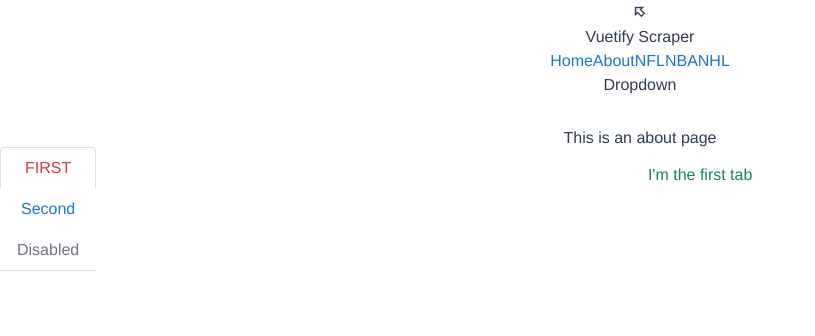
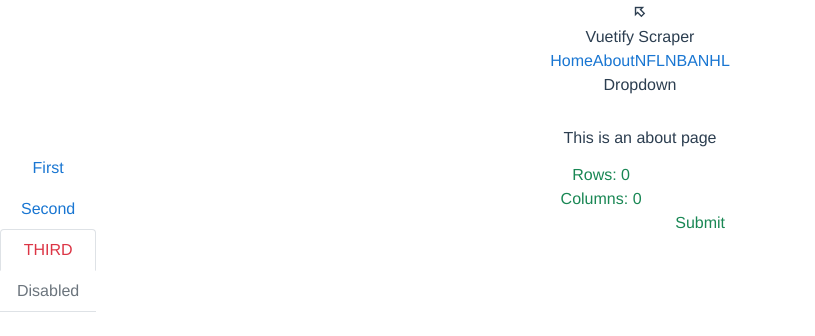
Before and after one commit to eddanieles/sports-scraper, a Vue app: page /#/about in a window 1280 px wide. Shown: the top 336 px of the page, without its empty margins (0-815 px from the left). Built offline with nearby package versions, Linux system fonts and the light colour scheme.

Commit message:
zigzag table

```diff
--- a/src/App.vue
+++ b/src/App.vue
@@ -2,9 +2,9 @@
   <div id="app">
     <v-app>
     <app-bar />
-    <v-content>
+    <v-main>
     <router-view/>
-    </v-content>
+    </v-main>
     </v-app>
   </div>
 </template>
--- a/src/views/About.vue
+++ b/src/views/About.vue
@@ -9,10 +9,19 @@
       <b-tab title="First" active><p>I'm the first tab</p></b-tab>
       <b-tab title="Second">
         <div class="h-96 bg-purple-100 flex justify-center items-center">
-          <svg xmlns="http://www.w3.org/2000/svg" viewBox="0 0 24 24" class="h-5 w-5 text-black animate-spin">
+          <svg xmlns="http://www.w3.org/2000/svg" viewBox="0 0 24 24" class="h-10 w-10 text-black animate-spin">
           <circle class="opacity-25" cx="12" cy="12" r="10" stroke="currentColor" stroke-width="4"></circle>
           <path class="opacity-75" fill="currentColor" d="M4 12a8 8 0 018-8V0C5.373 0 0 5.373 0 12h4zm2 5.291A7.962 7.962 0 014 12H0c0 3.042 1.135 5.824 3 7.938l3-2.647z"/></svg>
         </div>
+      </b-tab>
+      <b-tab title="Third" active>
+        <form action="" @submit="createTable()">
+          <p>Rows: <input type="text" v-model="rows"></p>
+          <p>Columns: <input type="text" v-model="columns"></p>
+          <button>Submit</button>
+        </form>
+
+        <table id="zigzagTable"></table>
       </b-tab>
       <b-tab title="Disabled" disabled><p>I'm a disabled tab!</p></b-tab>
     </b-tabs>
@@ -25,17 +34,21 @@
 
 <script>
   export default {
-    data: () => ({
-      items: [
+    data () {
+      return {
+        items: [
         { title: 'Click Me' },
         { title: 'Click Me' },
         { title: 'Click Me' },
         { title: 'Click Me 2' },
-      ],
-      offset: true,
-      xPosition: '',
-      yPosition: ''
-    }),
+        ],
+        offset: true,
+        xPosition: '',
+        yPosition: '',
+        rows: 0,
+        columns: 0
+      }
+    },
     computed: {
       gradient() {
         return `linear-gradient(to right, #61b${this.xPosition}, #a34${this.yPosition})`
@@ -48,6 +61,46 @@
       mousemove(event) {
         this.xPosition = event.clientX;
         this.yPosition = event.clientY;
+      },
+      createTable() {
+        const that = this;
+        let matrix = []
+        for (let rowIndex = 0; rowIndex < that.rows; rowIndex++) {
+          let currentRow = []
+          // console.log(currentRow)
+          let r = document.getElementById("zigzagTable").insertRow(rowIndex)
+
+          for (let columnIndex = 0; columnIndex < that.columns; columnIndex++) {
+            let c = r.insertCell(columnIndex)
+
+            if (columnIndex == 0) {
+              // calculate values for first row
+              currentRow.push(rowIndex + 1);
+              c.innerHTML = rowIndex + 1;
+            } else if (rowIndex == 0) {
+              // calculate columns for the first row
+              if (columnIndex % 2 == 0) {
+                currentRow.push(that.rows * columnIndex + 1)
+                c.innerHTML = that.rows * columnIndex + 1
+              } else {
+                currentRow.push(that.rows * (columnIndex + 1))
+                c.innerHTML = that.rows * (columnIndex + 1)
+              }
+            } else {
+              // calculate rest of the cells
+              if (columnIndex % 2 == 0) {
+                currentRow.push(matrix[rowIndex - 1][columnIndex] + 1)
+                c.innerHTML = matrix[rowIndex - 1][columnIndex] + 1
+              } else {
+                currentRow.push(matrix[rowIndex - 1][columnIndex] - 1)
+                c.innerHTML = matrix[rowIndex - 1][columnIndex] - 1
+              }
+            }
+
+          }
+          matrix.push(currentRow)
+        }
+        console.log('matrix', matrix)
       }
     },
     mounted() {
```
